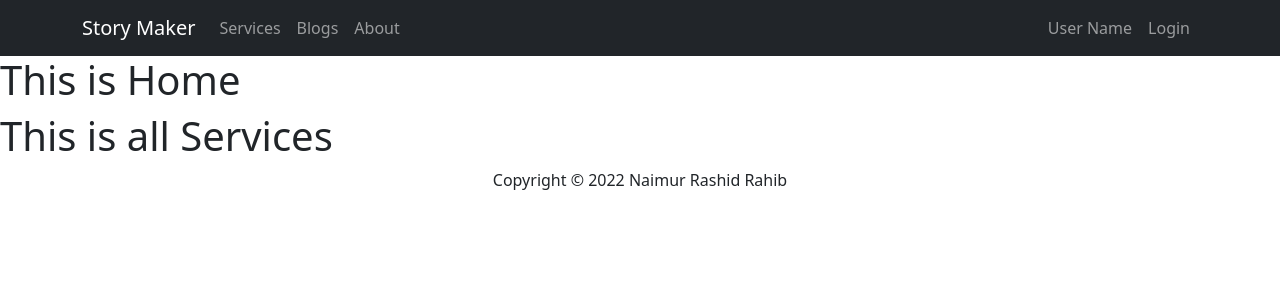
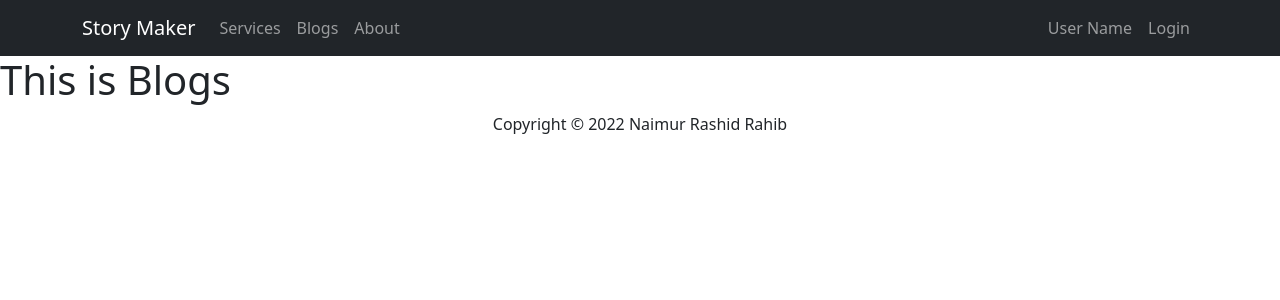
Before and after one commit to 7rahib/independent-service-provider-7rahib, a React (Create React App) app: page /blogs in a window 1280 px wide. Shown: the top 300 px of the page. Built offline with nearby package versions, Linux system fonts and the light colour scheme.

Commit message:
react router initialised

```diff
--- a/public/index.html
+++ b/public/index.html
@@ -1,14 +1,12 @@
 <!DOCTYPE html>
 <html lang="en">
+
 <head>
   <meta charset="utf-8" />
   <link rel="icon" href="%PUBLIC_URL%/favicon.ico" />
   <meta name="viewport" content="width=device-width, initial-scale=1" />
   <meta name="theme-color" content="#000000" />
-    <meta
-      name="description"
-      content="Web site created using create-react-app"
-    />
+  <meta name="description" content="Web site created using create-react-app" />
   <link rel="apple-touch-icon" href="%PUBLIC_URL%/logo192.png" />
   <!--
       manifest.json provides metadata used when your web app is installed on a
@@ -24,8 +22,9 @@
       work correctly both with client-side routing and a non-root public URL.
       Learn how to configure a non-root public URL by running `npm run build`.
     -->
-    <title>React App</title>
+  <title>Story Maker</title>
 </head>
+
 <body>
   <noscript>You need to enable JavaScript to run this app.</noscript>
   <div id="root"></div>
@@ -40,4 +39,5 @@
       To create a production bundle, use `npm run build` or `yarn build`.
     -->
 </body>
+
 </html>
--- a/src/App.js
+++ b/src/App.js
@@ -2,14 +2,24 @@ import './App.css';
 import Header from './Pages/Shared/Header/Header';
 import Home from './Pages/Home/Home/Home';
 import Services from './Pages/Home/Services/Services';
+import { Route, Routes } from 'react-router-dom';
 import Footer from './Pages/Shared/Footer/Footer';
+import Login from './Pages/Registration/Login/Login';
+import About from './Pages/About/About';
+import Blogs from './Pages/Blogs/Blogs';
 
 function App() {
   return (
     <div>
       <Header></Header>
-      <Home></Home>
-      <Services></Services>
+      <Routes>
+        <Route path="/" element={<Home></Home>}></Route>
+        <Route path="/home" element={<Home></Home>}></Route>
+        <Route path="/services" element={<Services></Services>}></Route>
+        <Route path="/about" element={<About></About>}></Route>
+        <Route path="/blogs" element={<Blogs></Blogs>}></Route>
+        <Route path="/login" element={<Login></Login>}></Route>
+      </Routes>
       <Footer></Footer>
     </div>
   );
--- a/src/Pages/Blogs/Blogs.js
+++ b/src/Pages/Blogs/Blogs.js
@@ -3,7 +3,7 @@ import React from 'react';
 const Blogs = () => {
     return (
         <div>
-            <h1>This is BLogs</h1>
+            <h1>This is Blogs</h1>
         </div>
     );
 };
--- a/src/Pages/Home/Home/Home.js
+++ b/src/Pages/Home/Home/Home.js
@@ -1,9 +1,12 @@
 import React from 'react';
+import Services from '../Services/Services';
+import Banner from '../Banner/Banner'
 
 const Home = () => {
     return (
         <div>
-            <h1>This is Home</h1>
+            <Banner></Banner>
+            <Services></Services>
         </div>
     );
 };
--- a/src/Pages/Shared/Header/Header.js
+++ b/src/Pages/Shared/Header/Header.js
@@ -1,29 +1,30 @@
 import React from 'react';
 import { Container, Nav, Navbar } from 'react-bootstrap';
+import { Link } from 'react-router-dom';
 
 const Header = () => {
     return (
-        <div>
+        <>
             <Navbar collapseOnSelect expand="lg" bg="dark" variant="dark">
                 <Container>
-                    <Navbar.Brand href="#home">Story Maker</Navbar.Brand>
+                    <Navbar.Brand as={Link} to="home">Story Maker</Navbar.Brand>
                     <Navbar.Toggle aria-controls="responsive-navbar-nav" />
                     <Navbar.Collapse id="responsive-navbar-nav">
                         <Nav className="me-auto">
-                            <Nav.Link href="#features">Services</Nav.Link>
-                            <Nav.Link href="#pricing">Blogs</Nav.Link>
-                            <Nav.Link href="#pricing">About</Nav.Link>
+                            <Nav.Link as={Link} to="services">Services</Nav.Link>
+                            <Nav.Link as={Link} to="blogs">Blogs</Nav.Link>
+                            <Nav.Link as={Link} to="about">About</Nav.Link>
                         </Nav>
                         <Nav>
-                            <Nav.Link href="#deets">User Name</Nav.Link>
-                            <Nav.Link eventKey={2} href="#memes">
+                            <Nav.Link to="deets">User Name</Nav.Link>
+                            <Nav.Link eventKey={2} as={Link} to="login">
                                 Login
                             </Nav.Link>
                         </Nav>
                     </Navbar.Collapse>
                 </Container>
             </Navbar>
-        </div>
+        </>
     );
 };
 
--- a/src/index.js
+++ b/src/index.js
@@ -4,12 +4,15 @@ import './index.css';
 import App from './App';
 import reportWebVitals from './reportWebVitals';
 import 'bootstrap/dist/css/bootstrap.min.css';
+import { BrowserRouter } from 'react-router-dom';
 
 const root = ReactDOM.createRoot(document.getElementById('root'));
 root.render(
-  <React.StrictMode>
-    <App />
-  </React.StrictMode>
+  <BrowserRouter>
+    <React.StrictMode>
+      <App />
+    </React.StrictMode>
+  </BrowserRouter>
 );
 
 // If you want to start measuring performance in your app, pass a function
```
Lines whose indentation alone changed are shown as unchanged.
